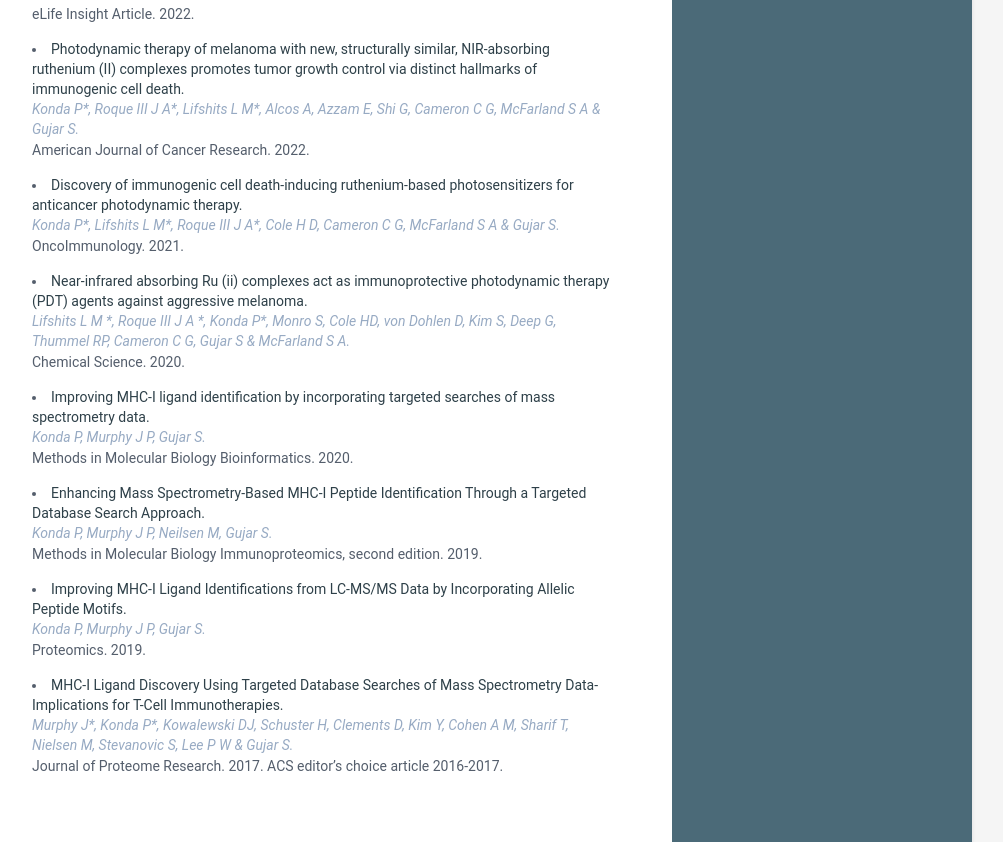
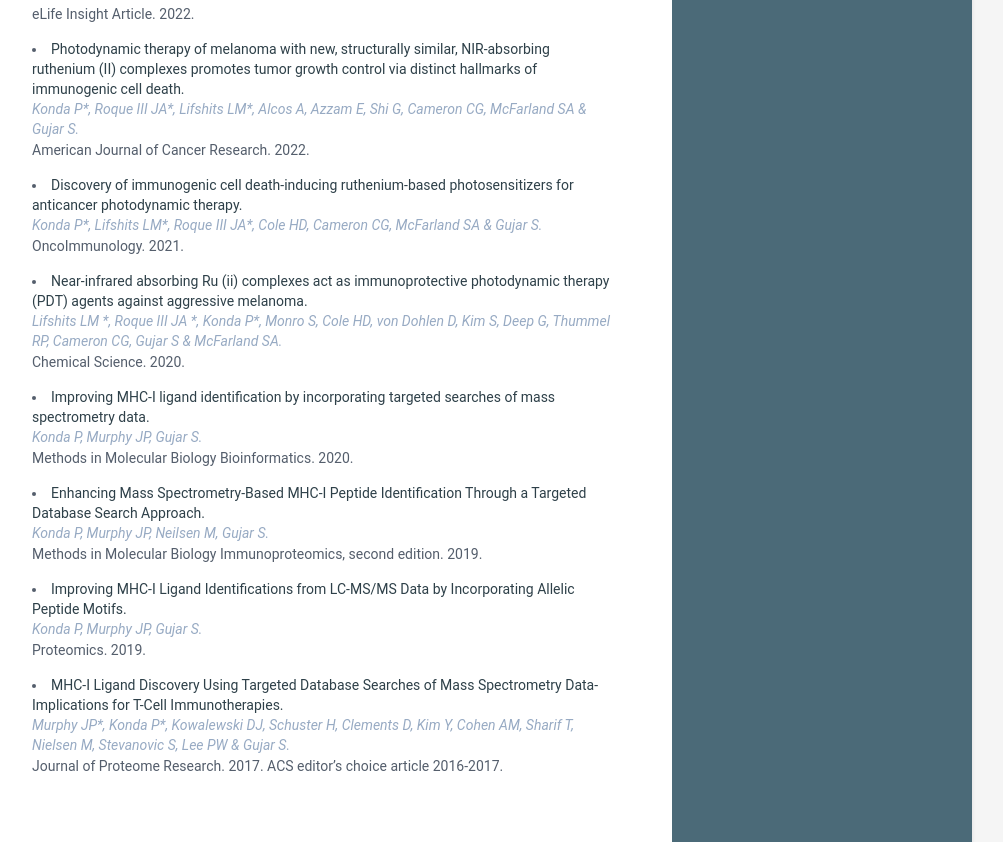
Before and after one commit to Prathyusha-konda/Website, a Jekyll site: the page built from index.html, in a window 1280 px wide and 1400 px high, scrolled down 1906 px. Shown: the part 422-1264 px from the top of the window, without its empty margins (168-1171 px from the left). Built offline with Jekyll 4.4.1, drawn with Linux system fonts in a browser that asks for light colours.

```diff
--- a/_data/data.yml
+++ b/_data/data.yml
@@ -138,37 +138,37 @@ publications:
 
       - title: Photodynamic therapy of melanoma with new, structurally similar, NIR-absorbing ruthenium (II) complexes promotes tumor growth control via distinct hallmarks of immunogenic cell death.
         link: "https://pubmed.ncbi.nlm.nih.gov/35141014/"
-        authors: Konda P*, Roque III J A*, Lifshits L M*, Alcos A, Azzam E, Shi G, Cameron C G, McFarland S A & Gujar S.
+        authors: Konda P*, Roque III JA*, Lifshits LM*, Alcos A, Azzam E, Shi G, Cameron CG, McFarland SA & Gujar S.
         conference: American Journal of Cancer Research. 2022.
 
       - title: Discovery of immunogenic cell death-inducing ruthenium-based photosensitizers for anticancer photodynamic therapy.
         link: "https://pubmed.ncbi.nlm.nih.gov/33457082/"
-        authors: Konda P*, Lifshits L M*, Roque III J A*, Cole H D, Cameron C G, McFarland S A & Gujar S.
+        authors: Konda P*, Lifshits LM*, Roque III JA*, Cole HD, Cameron CG, McFarland SA & Gujar S.
         conference: OncoImmunology. 2021.
 
       - title: Near-infrared absorbing Ru (ii) complexes act as immunoprotective photodynamic therapy (PDT) agents against aggressive melanoma.
         link: "https://pubmed.ncbi.nlm.nih.gov/33976756/"
-        authors: Lifshits L M *, Roque III J A *, Konda P*,  Monro S, Cole HD, von Dohlen D, Kim S, Deep G, Thummel RP, Cameron C G, Gujar S & McFarland S A.
+        authors: Lifshits LM *, Roque III JA *, Konda P*,  Monro S, Cole HD, von Dohlen D, Kim S, Deep G, Thummel RP, Cameron CG, Gujar S & McFarland SA.
         conference: Chemical Science. 2020.
 
       - title: Improving MHC-I ligand identification by incorporating targeted searches of mass spectrometry data.
         link: "https://pubmed.ncbi.nlm.nih.gov/32124318/"
-        authors: Konda P, Murphy J P, Gujar S.
+        authors: Konda P, Murphy JP, Gujar S.
         conference: Methods in Molecular Biology Bioinformatics. 2020.
 
       - title: Enhancing Mass Spectrometry-Based MHC-I Peptide Identification Through a Targeted Database Search Approach.
         link: "https://pubmed.ncbi.nlm.nih.gov/31364058/"
-        authors: Konda P, Murphy J P, Neilsen M, Gujar S.
+        authors: Konda P, Murphy JP, Neilsen M, Gujar S.
         conference: Methods in Molecular Biology Immunoproteomics, second edition. 2019.
 
       - title: Improving MHC-I Ligand Identifications from LC-MS/MS Data by Incorporating Allelic Peptide Motifs.
         link: "https://pubmed.ncbi.nlm.nih.gov/30710433/"
-        authors: Konda P, Murphy J P, Gujar S.
+        authors: Konda P, Murphy JP, Gujar S.
         conference: Proteomics. 2019.
 
       - title: MHC-I Ligand Discovery Using Targeted Database Searches of Mass Spectrometry Data- Implications for T-Cell Immunotherapies.
         link: "https://pubmed.ncbi.nlm.nih.gov/28244318/"
-        authors: Murphy J*, Konda P*, Kowalewski DJ, Schuster H, Clements D, Kim Y, Cohen A M, Sharif T, Nielsen M, Stevanovic S, Lee P W & Gujar S.
+        authors: Murphy JP*, Konda P*, Kowalewski DJ, Schuster H, Clements D, Kim Y, Cohen AM, Sharif T, Nielsen M, Stevanovic S, Lee PW & Gujar S.
         conference: Journal of Proteome Research. 2017. ACS editor’s choice article 2016-2017.
 
 
```
